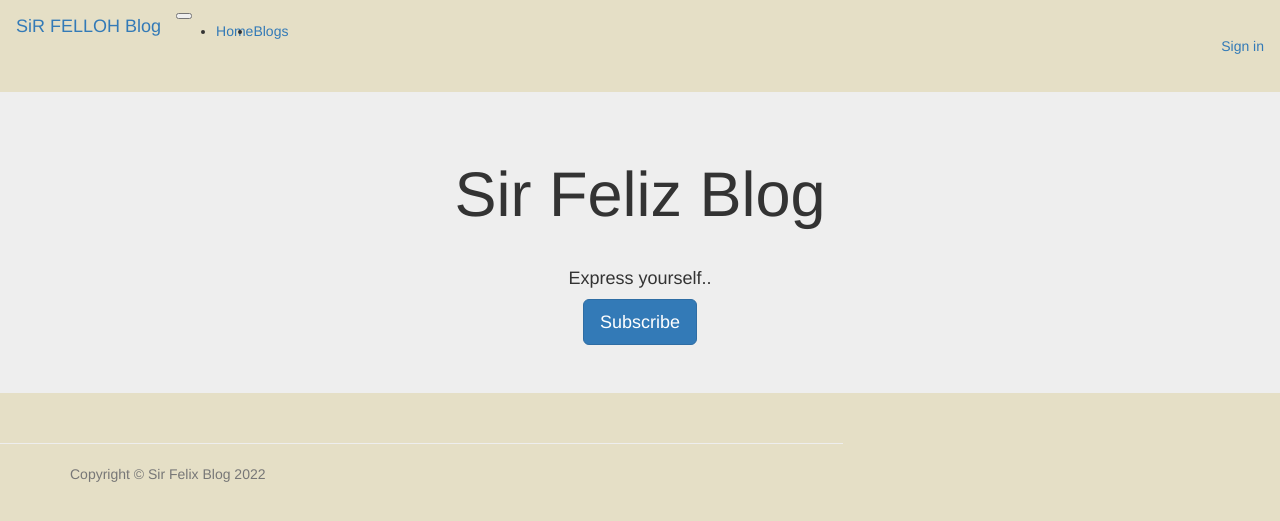
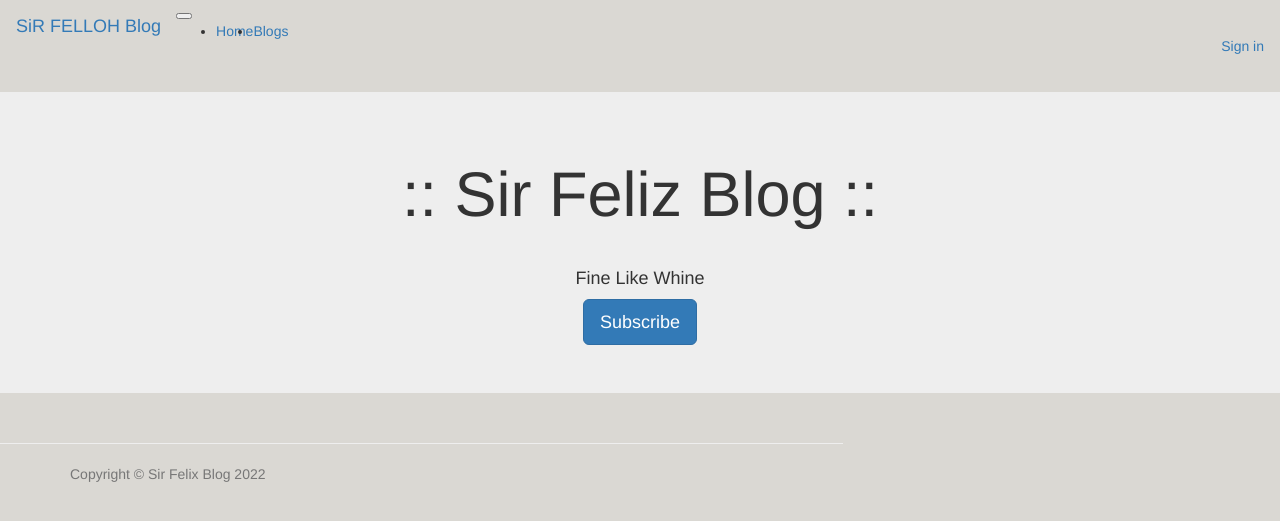
Before and after one commit to SayiaFelix/Blog_app, a Python web app: template app/templates/profile/index.html in a window 1280 px wide. Shown: the top 521 px of the page. Run offline with Jinja, Linux system fonts and the light colour scheme; the template is opened without the code that fills it, so the values that code supplies are empty; some libraries are stand-ins or nearby versions.

```diff
--- a/app/main/__init__.py
+++ b/app/main/__init__.py
@@ -0,0 +1,4 @@
+from flask import Blueprint
+main = Blueprint('main',__name__)
+
+from . import views,errors
--- a/app/templates/profile/index.html
+++ b/app/templates/profile/index.html
@@ -1,11 +1,11 @@
 {% extends 'base.html'%} {% block styles%} {{ super() }}
 <link rel="stylesheet" href="{{url_for('static',filename='css/main.css')}}"> {% endblock %} {% block content %}
 
-<body style="background-color: #E5DFC6  ;">
+<body style="background-color: #dad8d3;">
 
     <div class="jumbotron text-center">
-        <h1 class="display-2">Sir Feliz Blog</h1><br>
-        <small><h4>Express yourself..</h4></small>
+        <h1 class="display-2">:: Sir Feliz Blog ::</h1><br>
+        <small><h4> Fine Like Whine </h4></small>
         <div class="btn-group mt-2" role="group" aria-label="Basic example">
             <a class="btn btn-primary btn-lg" href="/subscribe">Subscribe</a>
         </div>
```
